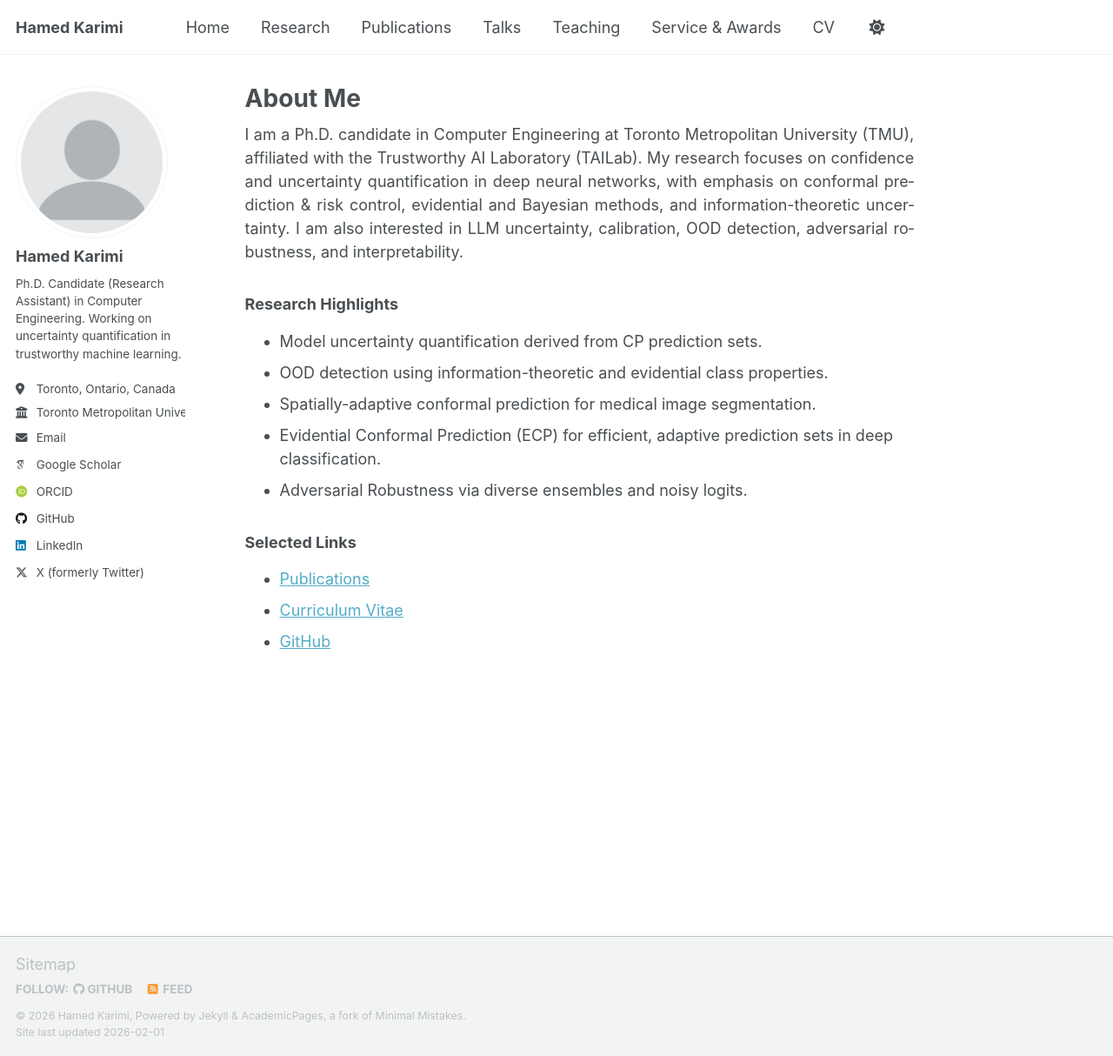
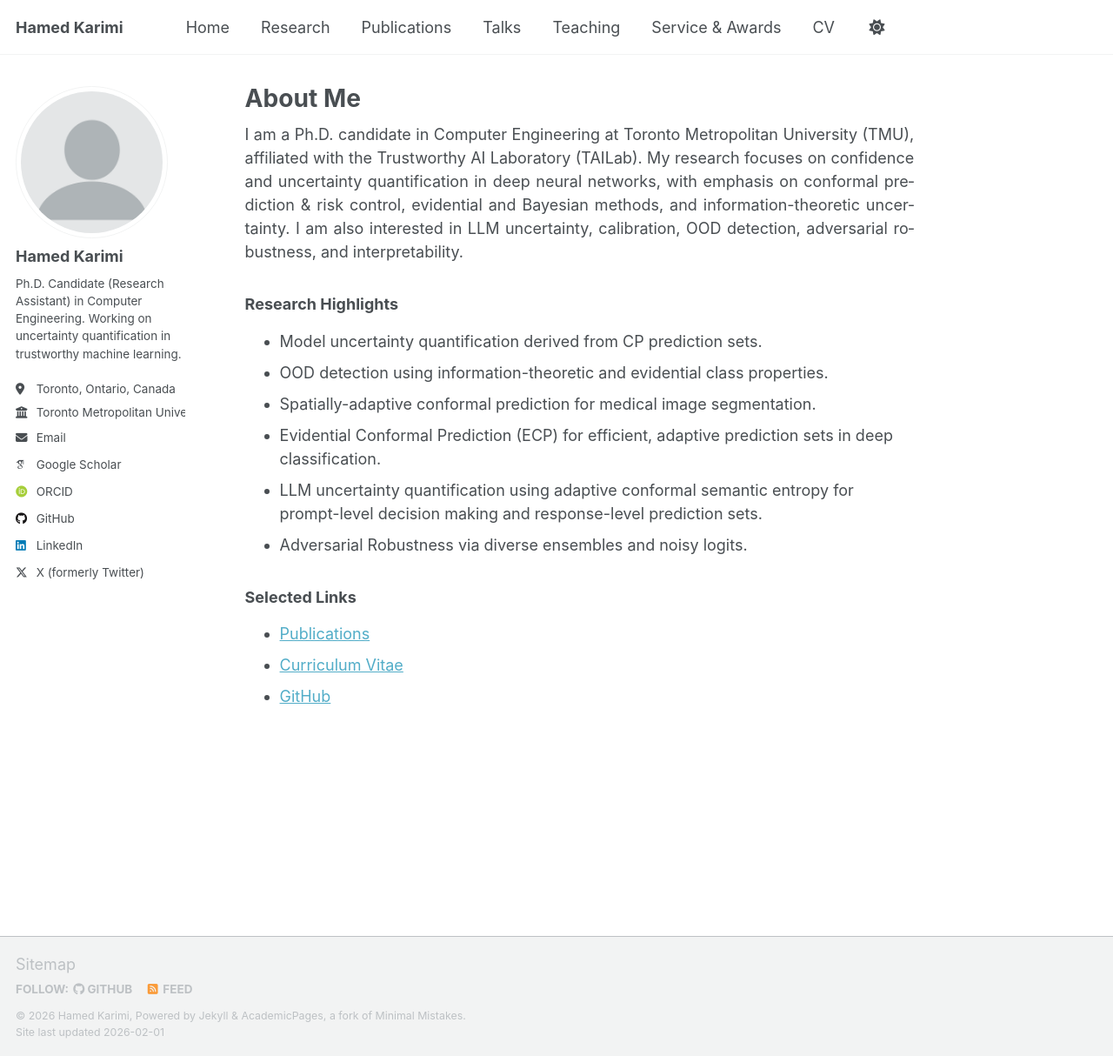
Before and after one commit to hamedmx/hamedmx.github.io, a Jekyll site: the page built from _pages/about.md, in a window 1280 px wide and 1214 px high. Shown: the whole window at 87% size. Built offline with Jekyll 4.4.1, drawn with Linux system fonts in a browser that asks for light colours; some web fonts are replaced; a script that is not in the unit is left out.

Commit message:
Update about.md

```diff
--- a/_pages/about.md
+++ b/_pages/about.md
@@ -16,6 +16,7 @@ I am a Ph.D. candidate in Computer Engineering at Toronto Metropolitan Universit
 - OOD detection using information-theoretic and evidential class properties.
 - Spatially-adaptive conformal prediction for medical image segmentation.
 - Evidential Conformal Prediction (ECP) for efficient, adaptive prediction sets in deep classification.
+- LLM uncertainty quantification using adaptive conformal semantic entropy for prompt-level decision making and response-level prediction sets.
 - Adversarial Robustness via diverse ensembles and noisy logits.
 
 ### Selected Links
```
